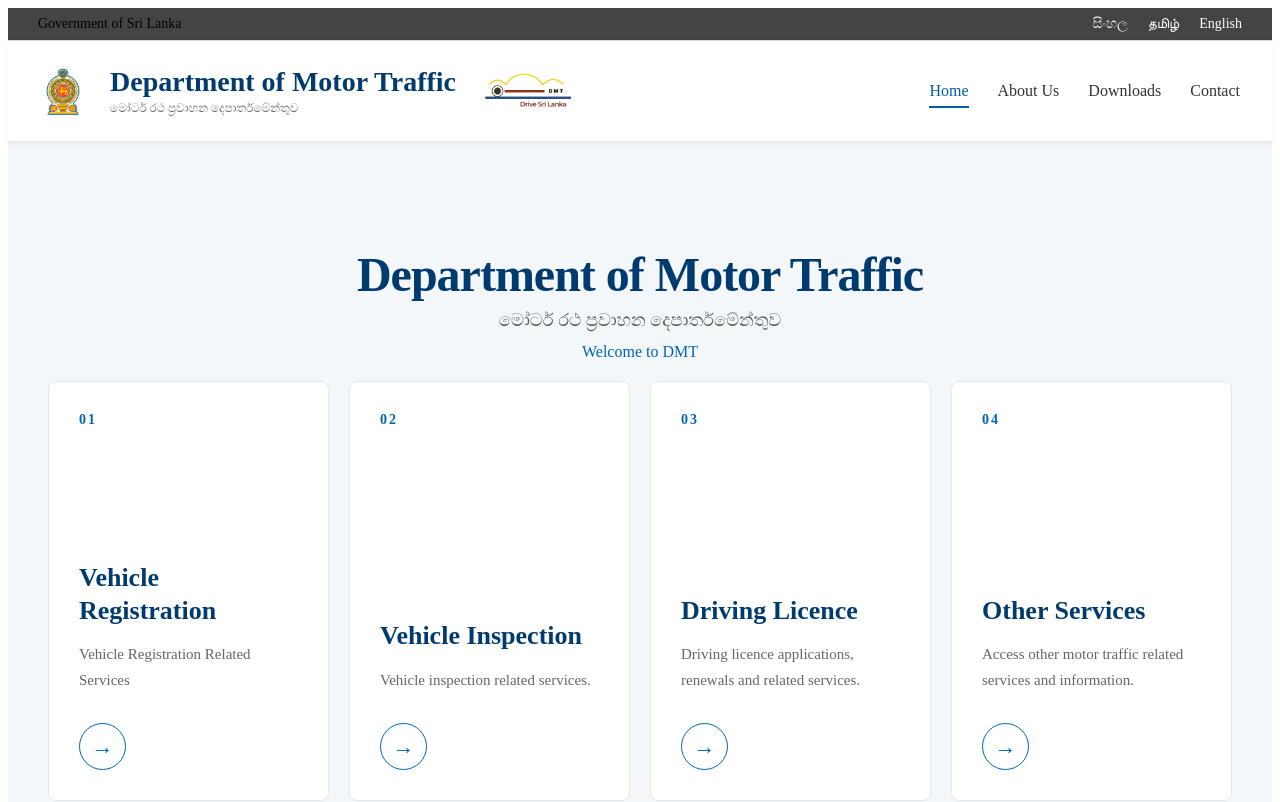
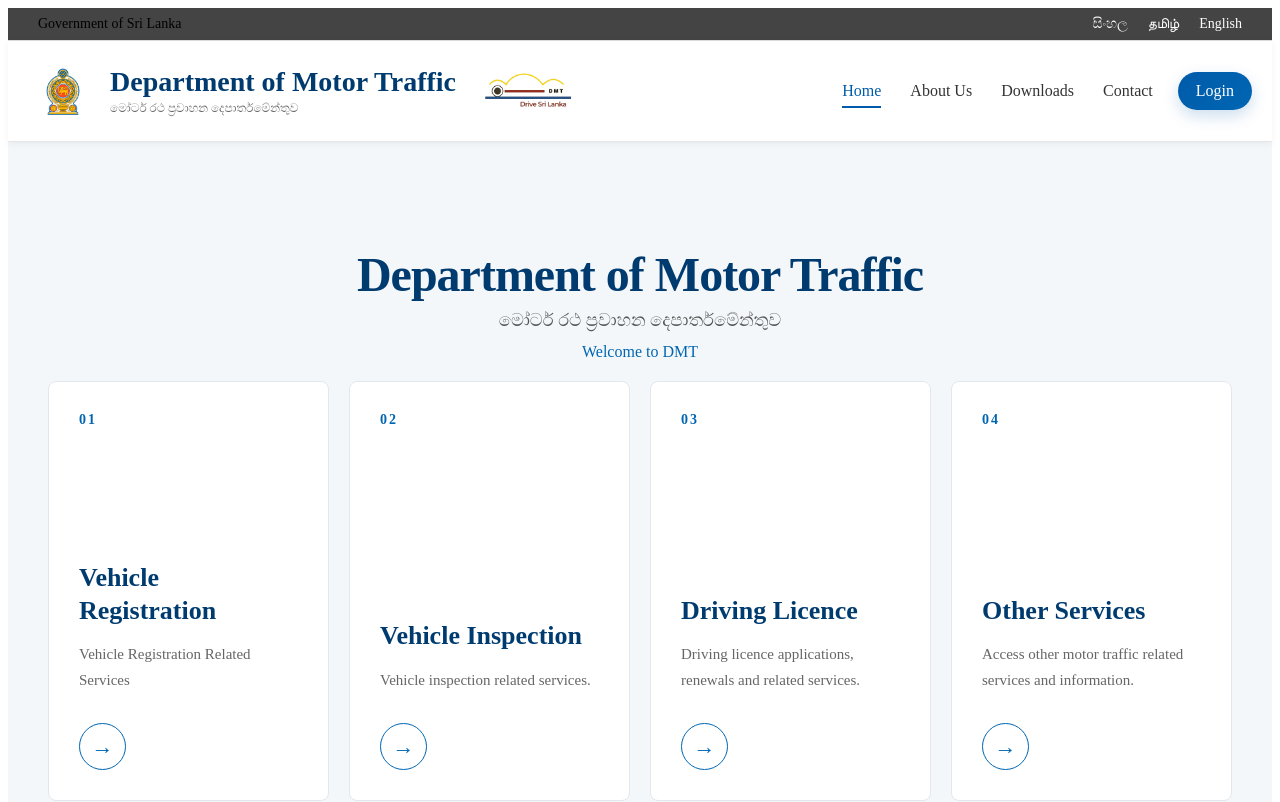
Before and after one commit to sandun80/DMT-SIte, a React (Vite) app in the folder client/: page / in a window 1280 px wide. Shown: the top 802 px of the page. Built offline with nearby package versions, Linux system fonts and the light colour scheme.

Commit message:
feat: update routing for ServicesPage and add Login button to Navbar with styles

```diff
--- a/client/src/App.jsx
+++ b/client/src/App.jsx
@@ -22,7 +22,7 @@ function AppContent() {
         <Route path="/vehicle-inspection" element={<VehicleInspection />} />
         <Route path="/driving-licence" element={<DrivingLicence />} />
         <Route path="/about" element={<Aboutus />} />
-        <Route path="/services" element={<ServicesPage />} />
+        <Route path="/other-services" element={<ServicesPage />} />
       </Routes>
 
       <Footer />
--- a/client/src/components/Navbar.jsx
+++ b/client/src/components/Navbar.jsx
@@ -2,7 +2,7 @@ import React from "react";
 import "../styles/Navbar.css";
 import { NavLink } from "react-router-dom";
 import emblem from "../assets/Emblem.png";
-import dmtLogo from "../assets/DMT_logo.png"
+import dmtLogo from "../assets/DMT_logo.png";
 
 function Navbar() {
     return (
@@ -26,10 +26,7 @@ function Navbar() {
                     {/* Logo */}
                     <div className="navbar-logo">
                         <div className="logo-placeholder">
-                            <img
-                                src={emblem}
-                                alt="Emblem"
-                            />
+                            <img src={emblem} alt="Emblem" />
                         </div>
 
                         <div className="logo-text">
@@ -91,6 +88,10 @@ function Navbar() {
                         >
                             Contact
                         </NavLink>
+
+                        <NavLink to="/login" className="login-btn">
+                            Login
+                        </NavLink>
                     </div>
 
                     {/* Mobile Menu Button */}
--- a/client/src/styles/navbar.css
+++ b/client/src/styles/navbar.css
@@ -148,7 +148,24 @@
     color: #005baa;
 }
 
-/* Active link */
+.login-btn {
+    margin-left: 8px;
+    padding: 10px 18px !important;
+    border-radius: 999px;
+    background: linear-gradient(135deg, #005baa, #0066b3);
+    color: #ffffff !important;
+    font-weight: 600;
+    box-shadow: 0 6px 16px rgba(0, 91, 170, 0.2);
+    transition:
+        transform 0.2s ease,
+        box-shadow 0.2s ease;
+}
+
+.login-btn:hover {
+    color: #ffffff !important;
+    transform: translateY(-1px);
+    box-shadow: 0 10px 18px rgba(0, 91, 170, 0.25);
+}
 
 .nav-links a.active {
     color: #005baa;
```
